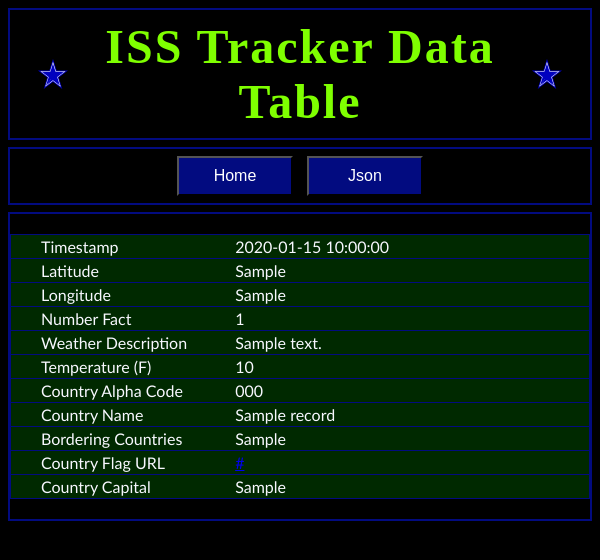
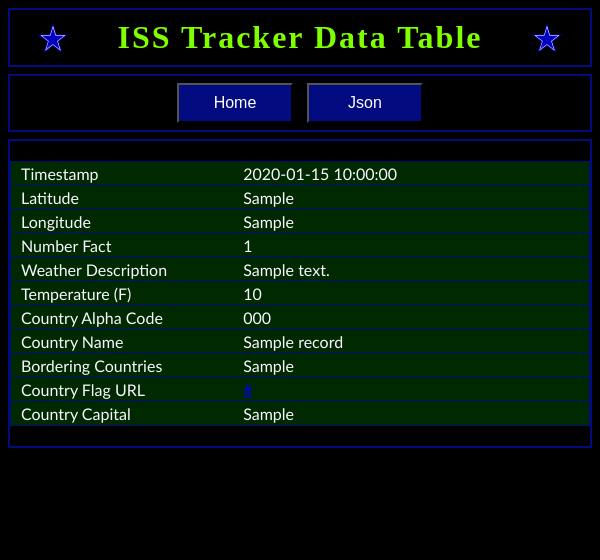
Before and after one commit to CodyNicholson/ISS_Tracking_Project, a Flask app: template flask_app/templates/data.html in a window 600 px wide. Shown: the top 560 px of the page. Run offline with Flask 2, Linux system fonts and the light colour scheme; the template is opened without the code that fills it: most values are stand-ins (such as "Sample title", 1, 10 or a date in 2020); parts of the project's set-up code (start-up, migrations or seed data) failed here and were passed over.

Commit message:
Fixed stlying for phones, no horizontal scroll on data page now

```diff
--- a/flask_app/static/css/data_style.css
+++ b/flask_app/static/css/data_style.css
@@ -110,33 +110,39 @@
 }
 
 @media only screen and (max-width: 600px) {
+    #title {
+        font-size: 2em;
+    }
     .data-table {
         font-size: 1em;
         margin: 0;
         width: 100%;
     }
     td:nth-child(1) {
-        padding-left: 30px;
+        padding-left: 10px;
         width: 25%;
     }
     td:nth-child(2) {
-        padding-left: 2px;
+        padding-left: 10px;
         width: 30%;
     }
 }
 
 @media screen and (min-width: 600px) and (max-width: 900px) {
+    #title {
+        font-size: 2em;
+    }
     .data-table {
         font-size: 1em;
         margin: 0;
         width: 100%;
     }
     td:nth-child(1) {
-        padding-left: 30px;
+        padding-left: 10px;
         width: 25%;
     }
     td:nth-child(2) {
-        padding-left: 2px;
+        padding-left: 10px;
         width: 40%;
     }
 }
```
